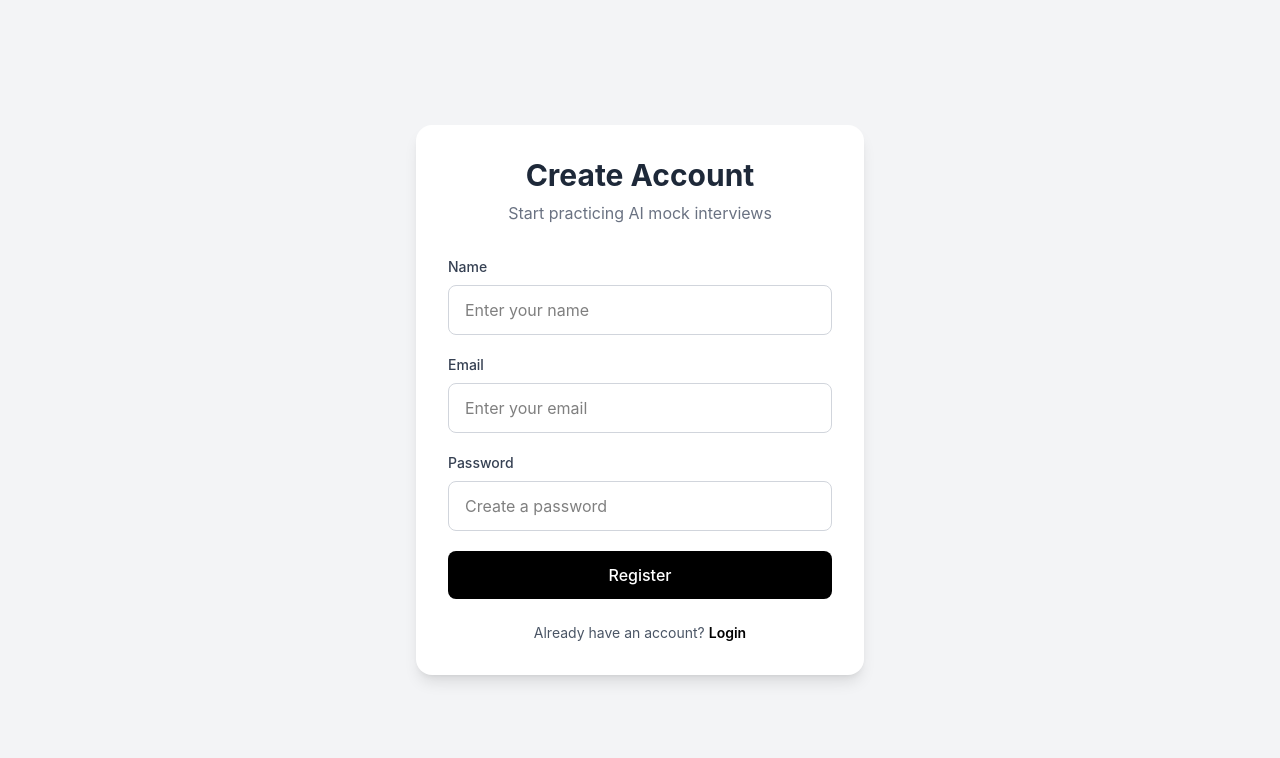
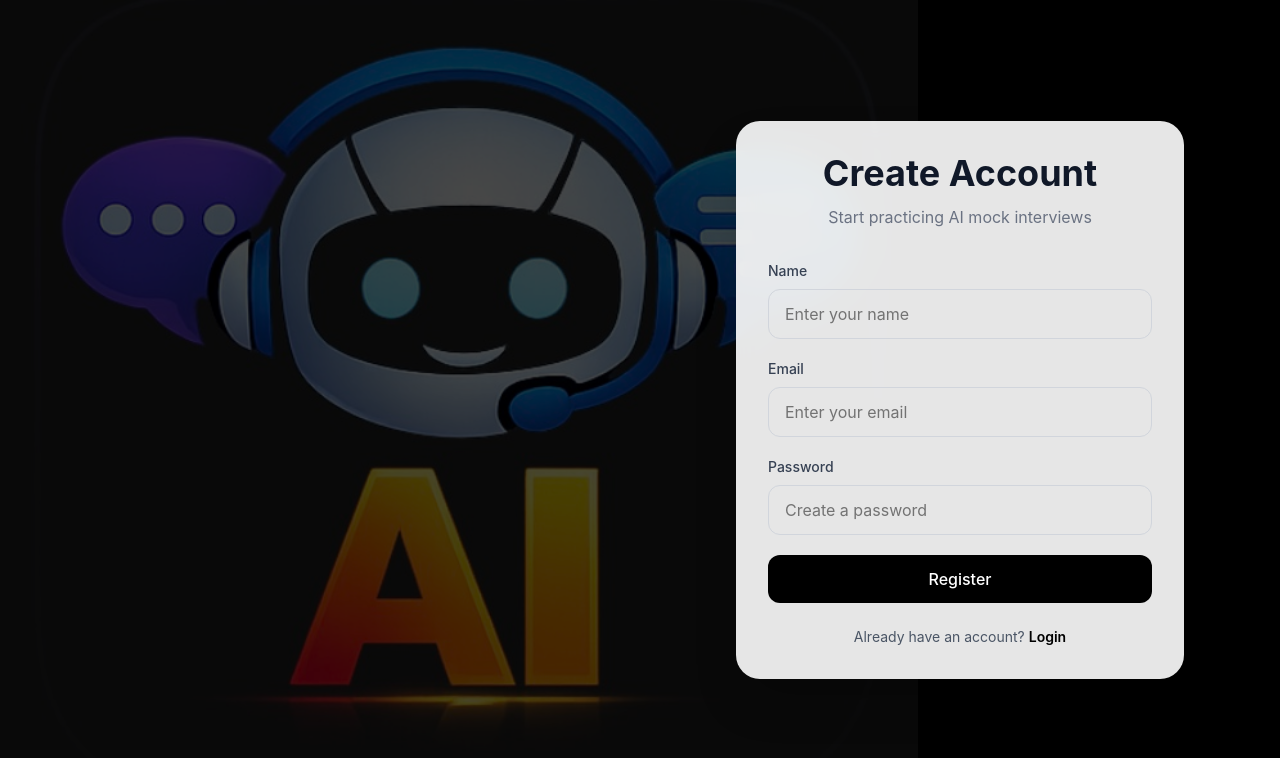
Before and after one commit to Abdul-Kalam0/AI-ChatBot, a React (Vite) app in the folder client/: page /register in a window 1280 px wide. Shown: the top 758 px of the page. Built offline with nearby package versions, Linux system fonts and the light colour scheme; no server answers.

Commit message:
Updated the UI of Login and Register

```diff
--- a/client/src/pages/Login.jsx
+++ b/client/src/pages/Login.jsx
@@ -7,6 +7,7 @@ import { Link, useNavigate } from "react-router-dom";
 import { GoogleLogin } from "@react-oauth/google";
 
 import API from "../services/api";
+
 import { toast } from "react-toastify";
 
 const Login = () => {
@@ -19,9 +20,7 @@ const Login = () => {
     password: "",
   });
 
-  // =========================
-  // HANDLE INPUT
-  // =========================
+  // handle input
   const handleChange = (e) => {
     const { name, value } = e.target;
 
@@ -31,31 +30,32 @@ const Login = () => {
     }));
   };
 
-  // =========================
-  // NORMAL LOGIN
-  // =========================
+  // normal login
   const handleSubmit = async (e) => {
     e.preventDefault();
 
     try {
       await login(form);
+
       toast.success("Login successful");
+
       navigate("/dashboard");
     } catch (error) {
       toast.error(error.response?.data?.message || "Login failed");
     }
   };
 
-  // =========================
-  // GOOGLE LOGIN
-  // =========================
+  // google login
   const handleGoogleLogin = async (credentialResponse) => {
     try {
       await API.post("/auth/google", {
         credential: credentialResponse.credential,
       });
+
       await checkAuth();
+
       toast.success("Login successful");
+
       navigate("/dashboard");
     } catch (error) {
       toast.error(error.response?.data?.message || "Google login failed");
@@ -63,20 +63,50 @@ const Login = () => {
   };
 
   return (
-    <div className="min-h-screen bg-gray-100 flex items-center justify-center px-4">
-      <div className="w-full max-w-md bg-white rounded-2xl shadow-lg p-8">
+    <div
+      className="
+        min-h-screen
+        relative
+        bg-black
+        overflow-hidden
+        flex
+        items-center
+        justify-end
+        px-6
+        md:px-24
+      "
+    >
+      {/* Background Image */}
+      <div
+        className="
+          absolute
+          inset-0
+          bg-no-repeat
+          bg-left
+          bg-contain
+          opacity-70
+        "
+        style={{
+          backgroundImage: "url('/FavIcon.png')",
+        }}
+      ></div>
+
+      {/* Dark Overlay */}
+      <div className="absolute inset-0 bg-black/60"></div>
+
+      {/* Login Card */}
+      <div className="relative z-10 w-full max-w-md">
+        <div className="bg-white/90 backdrop-blur-md rounded-3xl shadow-2xl p-8">
           {/* Heading */}
           <div className="text-center mb-8">
-          <h1 className="text-3xl font-bold text-gray-800">Welcome Back</h1>
+            <h1 className="text-4xl font-bold text-gray-900">Welcome Back</h1>
 
-          <p className="text-gray-500 mt-2">
+            <p className="text-gray-500 mt-3">
               Login to continue your interview practice
             </p>
           </div>
 
-        {/* =========================
-            LOGIN FORM
-        ========================= */}
+          {/* Form */}
           <form onSubmit={handleSubmit} className="space-y-5">
             {/* Email */}
             <div>
@@ -94,7 +124,7 @@ const Login = () => {
                   w-full
                   border
                   border-gray-300
-                rounded-lg
+                  rounded-xl
                   px-4
                   py-3
                   outline-none
@@ -120,7 +150,7 @@ const Login = () => {
                   w-full
                   border
                   border-gray-300
-                rounded-lg
+                  rounded-xl
                   px-4
                   py-3
                   outline-none
@@ -130,7 +160,7 @@ const Login = () => {
               />
             </div>
 
-          {/* Login Button */}
+            {/* Button */}
             <button
               type="submit"
               disabled={loading}
@@ -139,7 +169,7 @@ const Login = () => {
                 bg-black
                 text-white
                 py-3
-              rounded-lg
+                rounded-xl
                 font-medium
                 hover:bg-gray-800
                 transition
@@ -160,9 +190,7 @@ const Login = () => {
             <div className="flex-1 h-[1px] bg-gray-300"></div>
           </div>
 
-        {/* =========================
-            GOOGLE LOGIN
-        ========================= */}
+          {/* Google Login */}
           <div className="flex justify-center">
             <GoogleLogin
               onSuccess={handleGoogleLogin}
@@ -189,6 +217,7 @@ const Login = () => {
           </p>
         </div>
       </div>
+    </div>
   );
 };
 
--- a/client/src/pages/Register.jsx
+++ b/client/src/pages/Register.jsx
@@ -1,6 +1,9 @@
 import React, { useState } from "react";
+
 import { useAuth } from "../context/AuthContext";
+
 import { Link, useNavigate } from "react-router-dom";
+
 import { toast } from "react-toastify";
 
 const Register = () => {
@@ -30,31 +33,55 @@ const Register = () => {
 
     try {
       await register(form);
-      toast.success("Registered Succssful");
+
+      toast.success("Registered successfully");
 
       navigate("/");
     } catch (error) {
-      toast.error(error);
+      toast.error(error.response?.data?.message || "Registration failed");
     }
   };
 
-  // loading state
-  if (loading) {
   return (
-      <div className="min-h-screen flex items-center justify-center bg-gray-100">
-        <h1 className="text-2xl font-semibold">Loading...</h1>
-      </div>
-    );
-  }
+    <div
+      className="
+        min-h-screen
+        relative
+        bg-black
+        overflow-hidden
+        flex
+        items-center
+        justify-end
+        px-6
+        md:px-24
+      "
+    >
+      {/* Background Image */}
+      <div
+        className="
+          absolute
+          inset-0
+          bg-no-repeat
+          bg-left
+          bg-contain
+          opacity-70
+        "
+        style={{
+          backgroundImage: "url('/FavIcon.png')",
+        }}
+      ></div>
 
-  return (
-    <div className="min-h-screen bg-gray-100 flex items-center justify-center px-4">
-      <div className="w-full max-w-md bg-white rounded-2xl shadow-lg p-8">
+      {/* Overlay */}
+      <div className="absolute inset-0 bg-black/60"></div>
+
+      {/* Register Card */}
+      <div className="relative z-10 w-full max-w-md">
+        <div className="bg-white/90 backdrop-blur-md rounded-3xl shadow-2xl p-8">
           {/* Heading */}
           <div className="text-center mb-8">
-          <h1 className="text-3xl font-bold text-gray-800">Create Account</h1>
+            <h1 className="text-4xl font-bold text-gray-900">Create Account</h1>
 
-          <p className="text-gray-500 mt-2">
+            <p className="text-gray-500 mt-3">
               Start practicing AI mock interviews
             </p>
           </div>
@@ -73,7 +100,17 @@ const Register = () => {
                 value={form.name}
                 onChange={handleChange}
                 placeholder="Enter your name"
-              className="w-full border border-gray-300 rounded-lg px-4 py-3 outline-none focus:ring-2 focus:ring-black"
+                className="
+                  w-full
+                  border
+                  border-gray-300
+                  rounded-xl
+                  px-4
+                  py-3
+                  outline-none
+                  focus:ring-2
+                  focus:ring-black
+                "
               />
             </div>
 
@@ -89,7 +126,17 @@ const Register = () => {
                 value={form.email}
                 onChange={handleChange}
                 placeholder="Enter your email"
-              className="w-full border border-gray-300 rounded-lg px-4 py-3 outline-none focus:ring-2 focus:ring-black"
+                className="
+                  w-full
+                  border
+                  border-gray-300
+                  rounded-xl
+                  px-4
+                  py-3
+                  outline-none
+                  focus:ring-2
+                  focus:ring-black
+                "
               />
             </div>
 
@@ -105,14 +152,36 @@ const Register = () => {
                 value={form.password}
                 onChange={handleChange}
                 placeholder="Create a password"
-              className="w-full border border-gray-300 rounded-lg px-4 py-3 outline-none focus:ring-2 focus:ring-black"
+                className="
+                  w-full
+                  border
+                  border-gray-300
+                  rounded-xl
+                  px-4
+                  py-3
+                  outline-none
+                  focus:ring-2
+                  focus:ring-black
+                "
               />
             </div>
 
             {/* Button */}
             <button
               type="submit"
-            className="w-full bg-black text-white py-3 rounded-lg font-medium hover:bg-gray-800 transition duration-200"
+              disabled={loading}
+              className="
+                w-full
+                bg-black
+                text-white
+                py-3
+                rounded-xl
+                font-medium
+                hover:bg-gray-800
+                transition
+                duration-200
+                disabled:opacity-50
+              "
             >
               {loading ? "Creating account..." : "Register"}
             </button>
@@ -123,13 +192,19 @@ const Register = () => {
             Already have an account?
             <Link
               to="/"
-            className="text-black font-semibold ml-1 hover:underline"
+              className="
+                text-black
+                font-semibold
+                ml-1
+                hover:underline
+              "
             >
               Login
             </Link>
           </p>
         </div>
       </div>
+    </div>
   );
 };
 
```
Also changed, not shown: client/public/FavIcon.png (added). Lines whose indentation alone changed are shown as unchanged.
